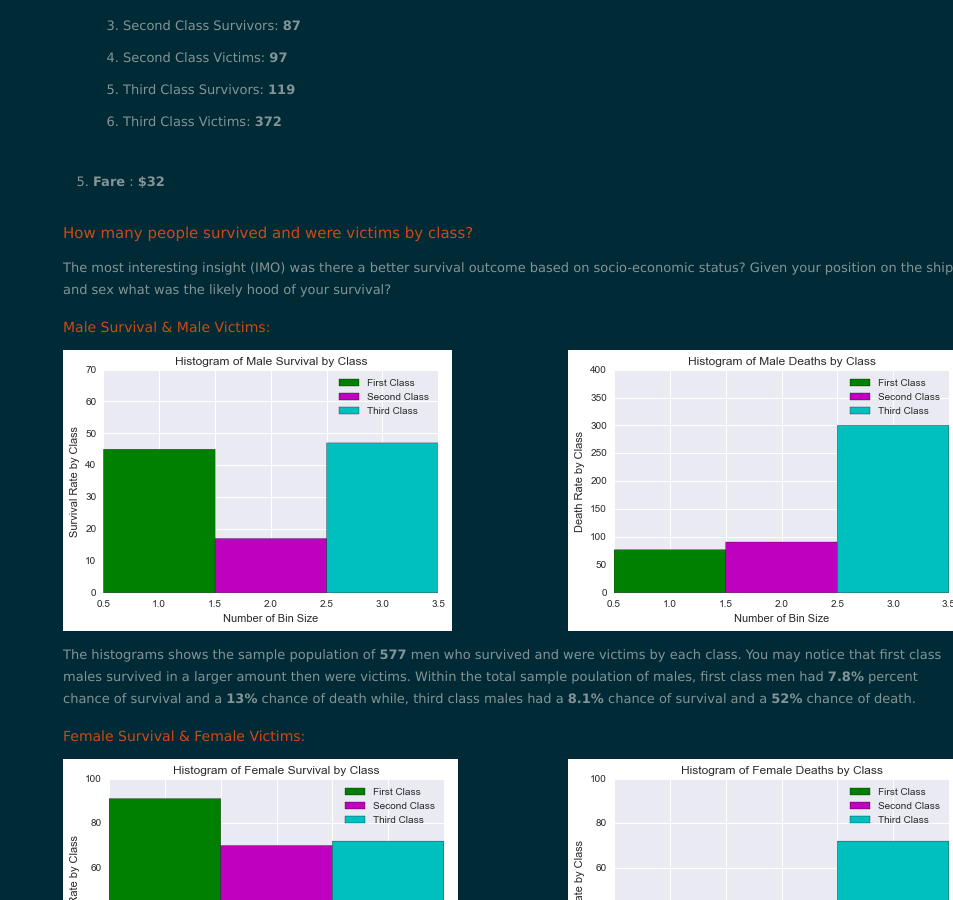
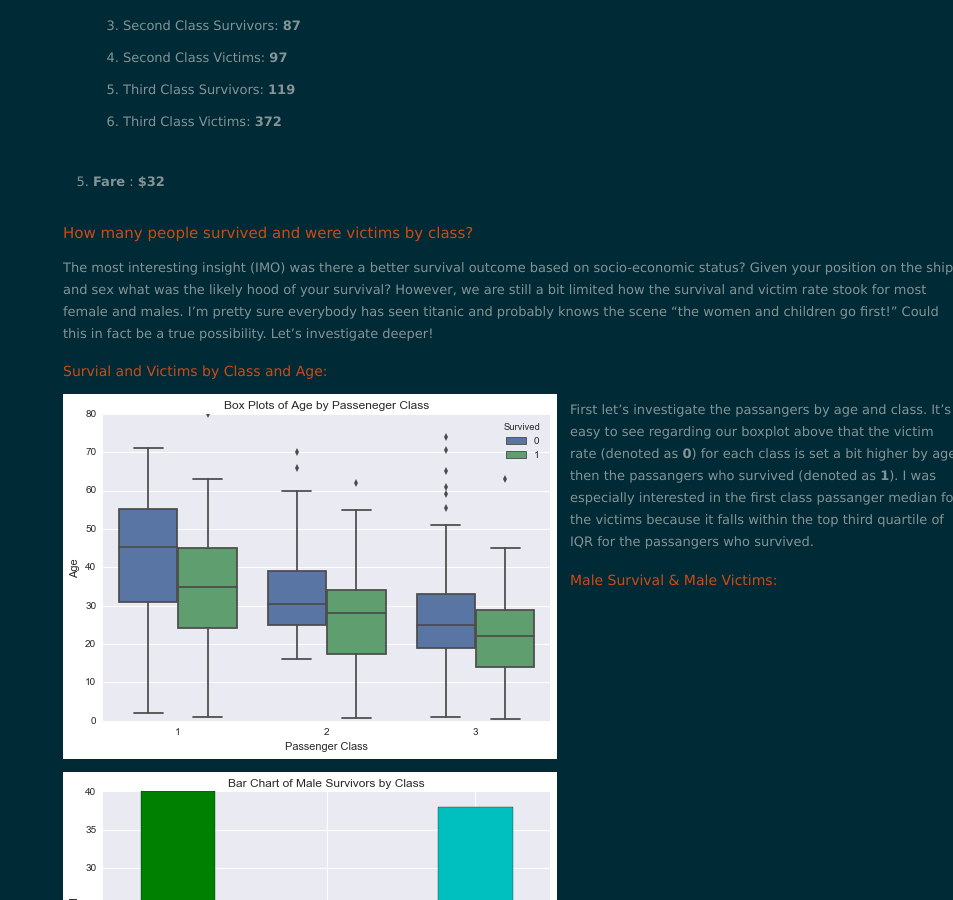
Before and after one commit to krismanaya/krismanaya.github.io, a Jekyll site: the page built from _posts/2013-06-05-welcome-to-jekyll.markdown, in a window 1280 px wide and 900 px high, scrolled down 717 px. Shown: the whole window, without its empty margins (327-1280 px from the left). Built offline with Jekyll 4.4.1, drawn with Linux system fonts in a browser that asks for light colours; nearby versions of some CDN libraries.

Commit message:
create a box plot and replace plots

```diff
--- a/_posts/2013-06-05-welcome-to-jekyll.markdown
+++ b/_posts/2013-06-05-welcome-to-jekyll.markdown
@@ -29,7 +29,12 @@ The Titanic data allows us to get a sample of the passangers who survived, class
 * **Fare**     : **$32**
 
 ## How many people survived and were victims by class?
-The most interesting insight (IMO) was there a better survival outcome based on socio-economic status? Given your position on the ship and sex what was the likely hood of your survival?
+The most interesting insight (IMO) was there a better survival outcome based on socio-economic status? Given your position on the ship and sex what was the likely hood of your survival? However, we are still a bit limited how the survival and victim rate stook for most female and males. I'm pretty sure everybody has seen titanic and probably knows the scene "the women and children go first!" Could this in fact be a true possibility. Let's investigate deeper!
+
+### Survial and Victims by Class and Age:
+<img src="/images/BPTSD.png" class='left'/>
+
+First let's investigate the passangers by age and class. It's easy to see regarding our boxplot above that the victim rate (denoted as **0**) for each class is set a bit higher by age then the passangers who survived (denoted as **1**). I was especially interested in the first class passanger median for the victims because it falls within the top third quartile of IQR for the passangers who survived.
 
 ### Male Survival & Male Victims:
 <img src="/images/MS.png" class="left"/>
```
Also changed, not shown: images/BPTSD.png (added), images/FCD.png, images/FCS.png, images/FD.png, images/FS.png, images/MCD.png, images/MCS.png, images/MD.png, images/MS.png.
